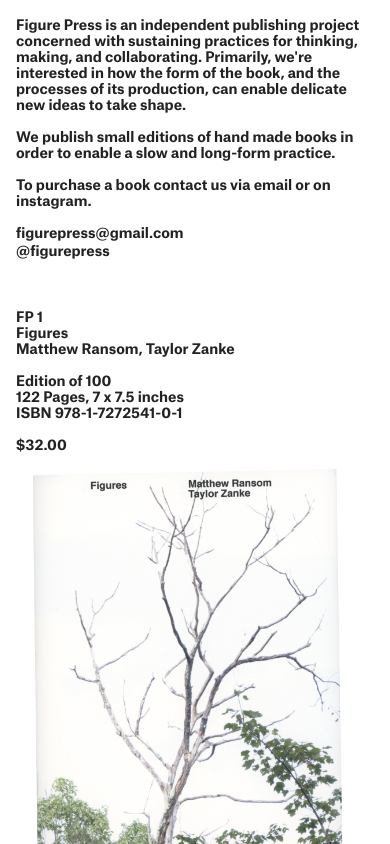
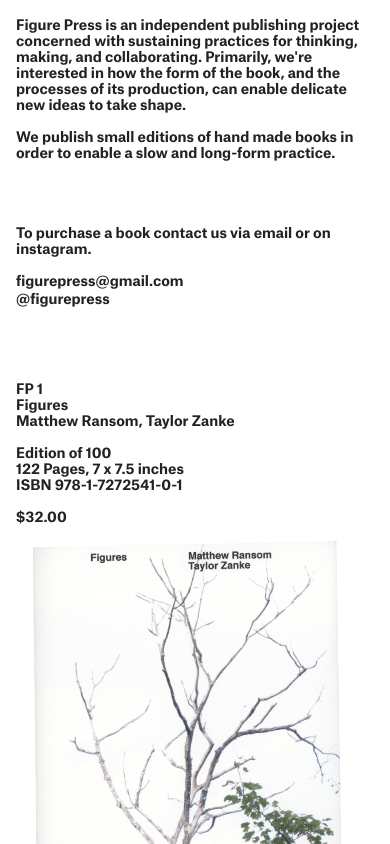
Before and after one commit to taylorz/figure-press, a Next.js app: page / in a window 390 px wide. Shown: the top 844 px of the page. Built offline with nearby package versions, Linux system fonts and the light colour scheme.

Commit message:
update responsive text

```diff
--- a/components/Introduction.js
+++ b/components/Introduction.js
@@ -1,3 +1,6 @@
+import { useState, useEffect } from 'react'
+import { useMediaQuery } from 'react-responsive'
+
 import { theme } from '../styles/theme'
 import {
   Grid,
@@ -5,7 +8,16 @@ import {
   Text
 } from '../components/ui'
 
-const Introduction = ({ isXs }) => {
+const Introduction = () => {
+  const [isXs, setIsXs] = useState(false)
+  const getXs = useMediaQuery(
+    { maxDeviceWidth: theme.breakpoint.xs },
+  )
+
+  useEffect(() => {
+    setIsXs(getXs)
+  })
+
 
   return (
     <Section>
--- a/pages/index.js
+++ b/pages/index.js
@@ -1,6 +1,4 @@
 import Head from 'next/head'
-import { useMediaQuery } from 'react-responsive'
-import { theme } from '../styles/theme'
 
 import {
   PageContainer,
@@ -13,9 +11,6 @@ import Team from '../components/Team'
 import Footer from '../components/Footer'
 
 const Homepage = ({}) => {
-  const isXs = useMediaQuery(
-    { maxWidth: theme.breakpoint.xs },
-  )
 
   return (
 
@@ -34,7 +29,7 @@ const Homepage = ({}) => {
 
       <PageContainer>
 
-        <Introduction isXs={isXs}/>
+        <Introduction />
 
         <Section>
           <Grid container spacing={12}>
```
Also changed, not shown: 1 other file (tests, documents, lock files or other folders).
